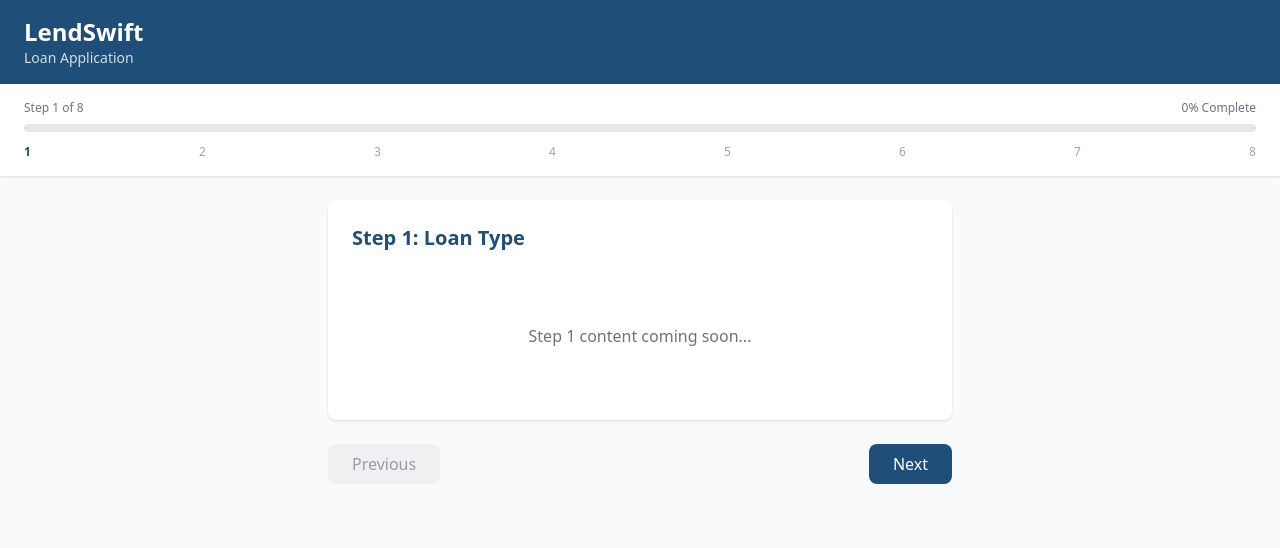
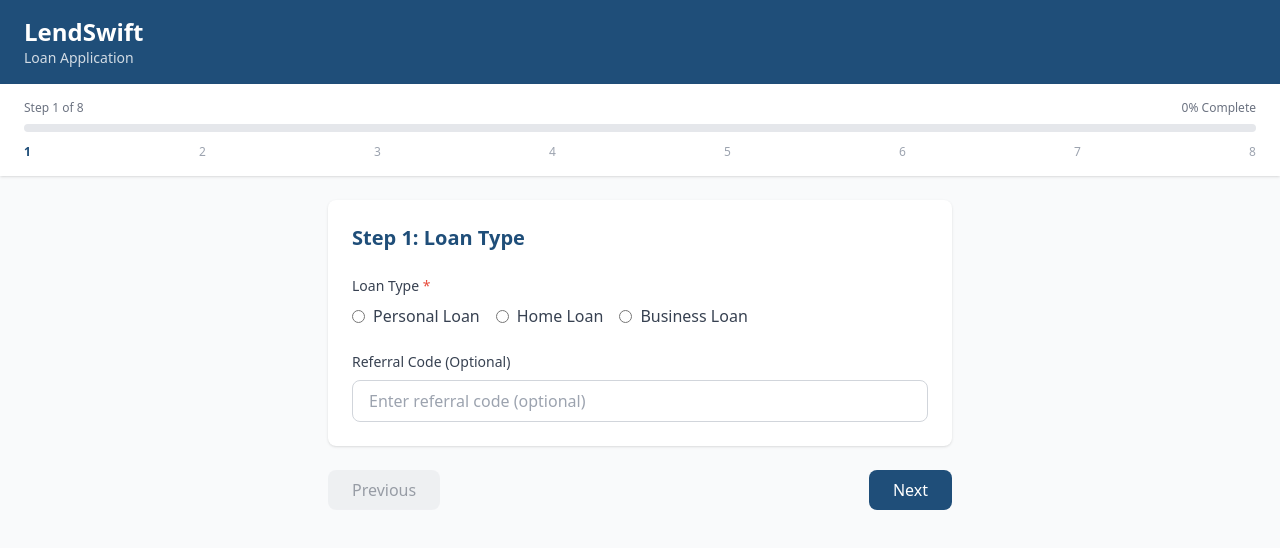
Before and after one commit to Akashsky7755/loan-application, a React (Vite) app: page / in a window 1280 px wide. Shown: the top 548 px of the page. Built offline with nearby package versions, Linux system fonts and the light colour scheme.

Commit message:
feat(step1): add loan type selection form with validation

```diff
--- /dev/null
+++ b/src/components/steps/Step1LoanType.jsx
@@ -0,0 +1,150 @@
+import { useForm } from 'react-hook-form';
+import useFormStore from '../../store/formStore';
+
+const Step1LoanType = () => {
+  const { formData, updateStepData } = useFormStore();
+
+  const { register, handleSubmit, watch, formState: { errors } } = useForm({
+    defaultValues: formData.step1,
+  });
+
+  const loanType = watch('loanType');
+
+  const getLoanAmountMax = () => {
+    if (loanType === 'Personal') return 1000000;
+    if (loanType === 'Home') return 10000000;
+    if (loanType === 'Business') return 5000000;
+    return 1000000;
+  };
+
+  const getTenureOptions = () => {
+    if (loanType === 'Personal') return [12, 24, 36, 48, 60];
+    if (loanType === 'Home') return [60, 120, 180, 240, 300, 360];
+    if (loanType === 'Business') return [12, 24, 36, 60, 84, 120];
+    return [12, 24, 36];
+  };
+
+  const getLoanPurposes = () => {
+    if (loanType === 'Personal') return ['Medical', 'Education', 'Travel', 'Wedding', 'Other'];
+    if (loanType === 'Home') return ['Purchase', 'Construction', 'Renovation', 'Plot Purchase'];
+    if (loanType === 'Business') return ['Working Capital', 'Equipment', 'Expansion', 'Inventory'];
+    return [];
+  };
+
+  const onSubmit = (data) => {
+    updateStepData('step1', data);
+  };
+
+  return (
+    <form onChange={handleSubmit(onSubmit)} className="flex flex-col gap-6">
+
+      {/* Loan Type */}
+      <div>
+        <label className="block text-sm font-medium text-gray-700 mb-2">
+          Loan Type <span className="text-error">*</span>
+        </label>
+        <div className="flex gap-4">
+          {['Personal', 'Home', 'Business'].map((type) => (
+            <label key={type} className="flex items-center gap-2 cursor-pointer">
+              <input
+                type="radio"
+                value={type}
+                {...register('loanType', { required: 'Loan type is required' })}
+                className="accent-primary"
+              />
+              <span className="text-gray-700">{type} Loan</span>
+            </label>
+          ))}
+        </div>
+        {errors.loanType && (
+          <p className="text-error text-sm mt-1" role="alert">{errors.loanType.message}</p>
+        )}
+      </div>
+
+      {/* Loan Amount */}
+      {loanType && (
+        <div>
+          <label className="block text-sm font-medium text-gray-700 mb-2">
+            Loan Amount (INR) <span className="text-error">*</span>
+          </label>
+          <input
+            type="number"
+            {...register('loanAmount', {
+              required: 'Loan amount is required',
+              min: { value: 50000, message: 'Minimum amount is ₹50,000' },
+              max: { value: getLoanAmountMax(), message: `Maximum amount is ₹${getLoanAmountMax().toLocaleString('en-IN')}` },
+            })}
+            className="w-full border border-gray-300 rounded-lg px-4 py-2 focus:outline-none focus:ring-2 focus:ring-primary"
+            placeholder="Enter loan amount"
+          />
+          {errors.loanAmount && (
+            <p className="text-error text-sm mt-1" role="alert">{errors.loanAmount.message}</p>
+          )}
+        </div>
+      )}
+
+      {/* Loan Tenure */}
+      {loanType && (
+        <div>
+          <label className="block text-sm font-medium text-gray-700 mb-2">
+            Loan Tenure <span className="text-error">*</span>
+          </label>
+          <select
+            {...register('loanTenure', { required: 'Tenure is required' })}
+            className="w-full border border-gray-300 rounded-lg px-4 py-2 focus:outline-none focus:ring-2 focus:ring-primary"
+          >
+            <option value="">Select tenure</option>
+            {getTenureOptions().map((month) => (
+              <option key={month} value={month}>{month} months</option>
+            ))}
+          </select>
+          {errors.loanTenure && (
+            <p className="text-error text-sm mt-1" role="alert">{errors.loanTenure.message}</p>
+          )}
+        </div>
+      )}
+
+      {/* Loan Purpose */}
+      {loanType && (
+        <div>
+          <label className="block text-sm font-medium text-gray-700 mb-2">
+            Loan Purpose <span className="text-error">*</span>
+          </label>
+          <select
+            {...register('loanPurpose', { required: 'Purpose is required' })}
+            className="w-full border border-gray-300 rounded-lg px-4 py-2 focus:outline-none focus:ring-2 focus:ring-primary"
+          >
+            <option value="">Select purpose</option>
+            {getLoanPurposes().map((purpose) => (
+              <option key={purpose} value={purpose}>{purpose}</option>
+            ))}
+          </select>
+          {errors.loanPurpose && (
+            <p className="text-error text-sm mt-1" role="alert">{errors.loanPurpose.message}</p>
+          )}
+        </div>
+      )}
+
+      {/* Referral Code */}
+      <div>
+        <label className="block text-sm font-medium text-gray-700 mb-2">
+          Referral Code (Optional)
+        </label>
+        <input
+          type="text"
+          {...register('referralCode', {
+            pattern: { value: /^[a-zA-Z0-9]{6,10}$/, message: 'Must be 6-10 alphanumeric characters' },
+          })}
+          className="w-full border border-gray-300 rounded-lg px-4 py-2 focus:outline-none focus:ring-2 focus:ring-primary"
+          placeholder="Enter referral code (optional)"
+        />
+        {errors.referralCode && (
+          <p className="text-error text-sm mt-1" role="alert">{errors.referralCode.message}</p>
+        )}
+      </div>
+
+    </form>
+  );
+};
+
+export default Step1LoanType;
--- a/src/components/wizard/Wizard.jsx
+++ b/src/components/wizard/Wizard.jsx
@@ -1,4 +1,5 @@
 import { useState } from 'react';
+import Step1LoanType from '../steps/Step1LoanType';
 import useFormStore from '../../store/formStore';
 
 const STEPS = [
@@ -72,8 +73,7 @@ const Wizard = () => {
                     {STEPS.map((step) => (
                         <div
                             key={step.id}
-              className={`text-xs text-center ${
-                step.id === currentStep
+                            className={`text-xs text-center ${step.id === currentStep
                                     ? 'text-primary font-bold'
                                     : step.id < currentStep
                                         ? 'text-accent'
@@ -95,9 +95,12 @@ const Wizard = () => {
                     </h2>
 
                     {/* Placeholder - बाद में actual step components आएंगे */}
+                    {currentStep === 1 && <Step1LoanType />}
+                    {currentStep !== 1 && (
                         <div className="text-gray-500 text-center py-12">
                             Step {currentStep} content coming soon...
                         </div>
+                    )}
                 </div>
 
                 {/* Navigation Buttons */}
```
Lines whose indentation alone changed are shown as unchanged.
